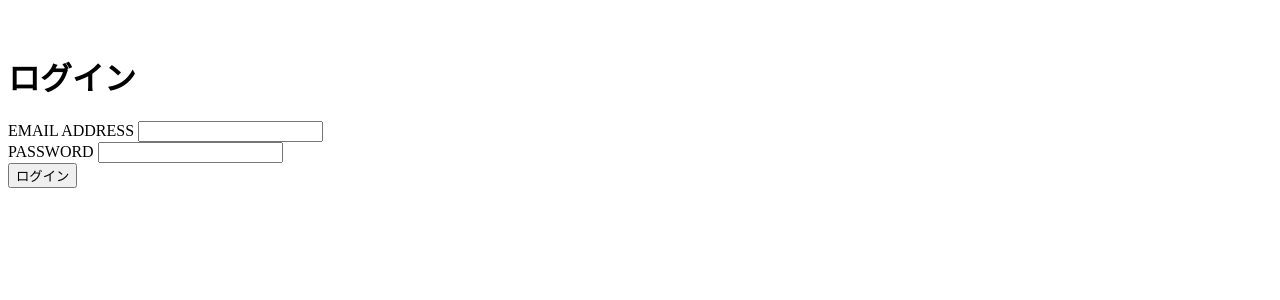
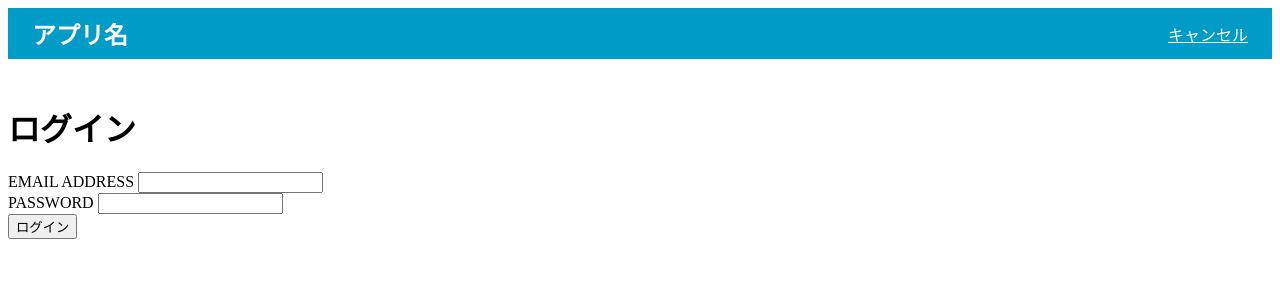
Before and after one commit to ChatApp-J/Jteam2, a Flask app: page /login in a window 1280 px wide. Shown: the top 300 px of the page. Run offline with Flask 2, Linux system fonts and the light colour scheme.

Commit message:
トップ・ログイン・サインアップのヘッダーCSS

```diff
--- /dev/null
+++ b/ChatApp/static/CSS/top.css
@@ -0,0 +1,31 @@
+/* トップ・ログイン・サインアップのCSS */
+header{
+    color:white;
+    background-color: #009bc6;
+}
+.header-inner{
+    margin: 0em 1em;
+    padding: 0.5em;
+    display: flex;
+    align-items: center;
+    justify-content: space-between;
+}
+.logo{
+    padding: 0%;
+    margin: 0%;
+    font-size: x-large;
+    font-weight: bold;
+}
+.top-nav{
+    display: flex;
+    gap: 1em;
+}
+.link{
+    color: white;
+    text-decoration: underline;
+}
+.main-pic{
+    margin: 10px;
+    display: flex;
+    justify-content: center;
+}
--- a/ChatApp/templates/top/base.html
+++ b/ChatApp/templates/top/base.html
@@ -3,12 +3,17 @@
 <head>
     <meta charset="UTF-8">
     <meta name="viewport" content="width=device-width, initial-scale=1.0">
+    <link rel="stylesheet" href="{{url_for('static',filename='css/top.css')}}">
     <title>{% block title %}タイトル{% endblock %}</title>
 </head>
 <body>
     <header>
-        <h1>アプリ名</h1>
-        <nav>{% block nav %}ナビゲーション{% endblock %}</nav>
+        <div class="header-inner">
+            <p class="logo">アプリ名</p>
+            <nav class="top-nav">
+                {% block nav %}ナビゲーションメニュー{% endblock %}
+            </nav>
+        </div>
     </header>
     <main>{% block main %}内容{% endblock %}</main>
 </body>
--- a/ChatApp/templates/top/login.html
+++ b/ChatApp/templates/top/login.html
@@ -1,11 +1,12 @@
-<!DOCTYPE html>
-<html lang="ja">
-<head>
-    <meta charset="UTF-8">
-    <meta name="viewport" content="width=device-width, initial-scale=1.0">
-    <title>ログイン</title>
-</head>
-<body>
+{% extends "top/base.html" %}
+
+{% block title %}ログイン{% endblock %}
+
+{% block nav %}
+<a class="link" href="{{url_for('top')}}">キャンセル</a>
+{% endblock %}
+
+{% block main %}
     {% with messages = get_flashed_messages() %}
  　　 {% if messages %}
    　　 <ul class="flashes">
@@ -27,5 +28,4 @@
         </div>
         <input type="submit" value="ログイン">
     </form>
-</body>
-</html>
+{% endblock %}
```
Also changed, not shown: ChatApp/templates/top/signup.html (+9 -8 lines), ChatApp/templates/top/top.html (+6 -4 lines).
